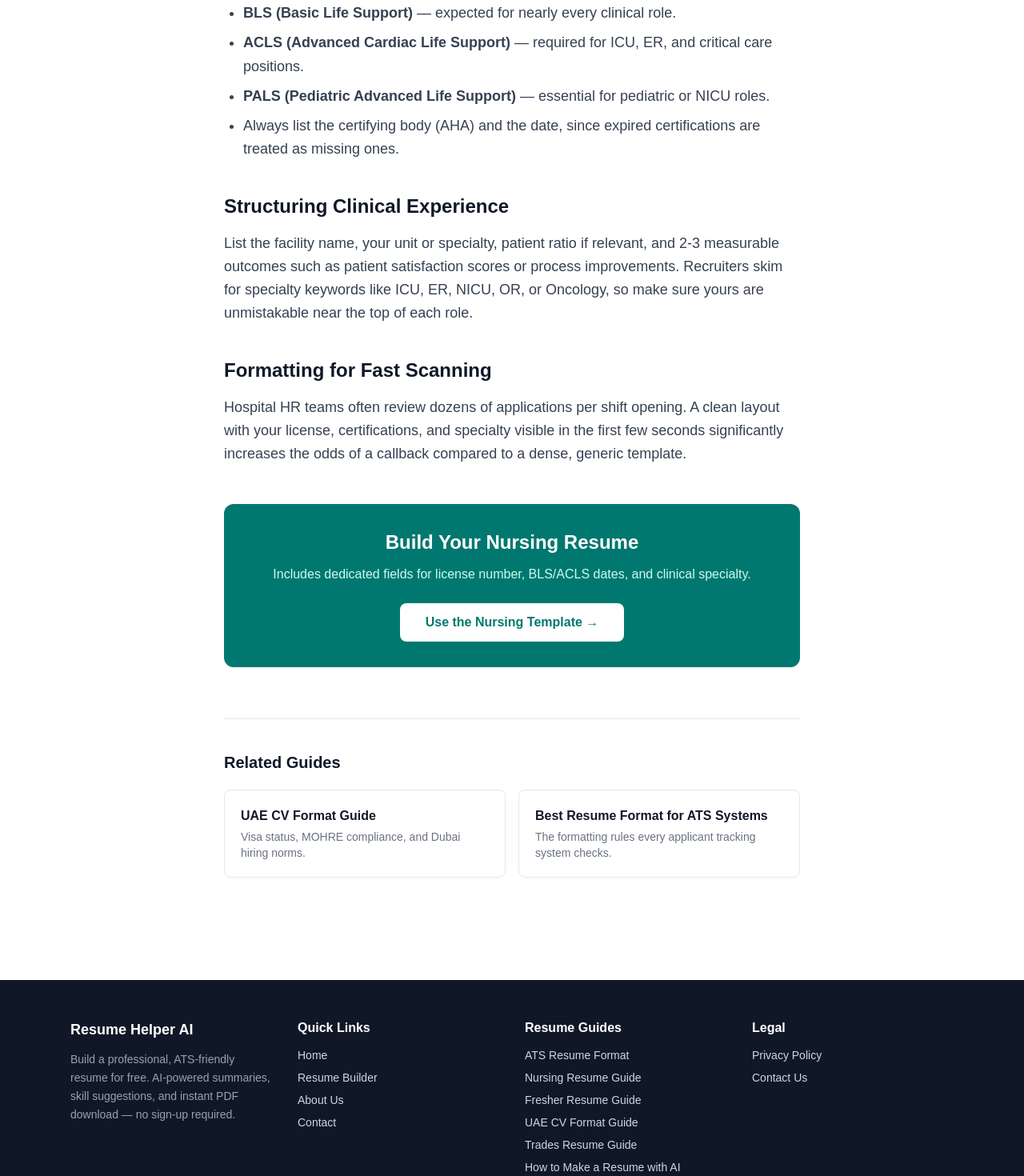
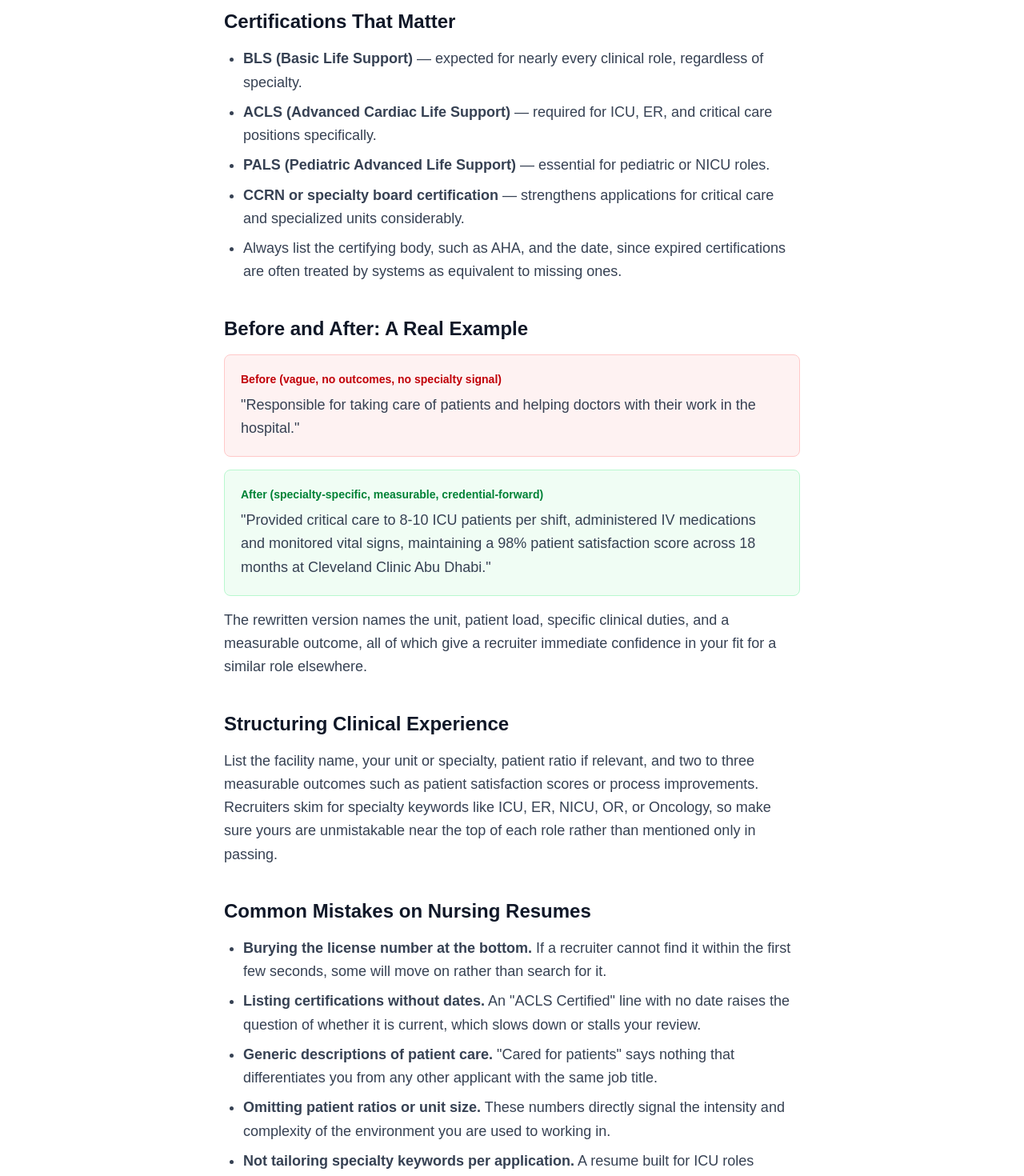
Before and after one commit to pragathishc/ai-resume-builder, a Next.js app: page /blog/nursing-resume-guide in a window 1280 px wide. Shown: the part 1120-2590 px from the top of the page at 80% size. Built offline with nearby package versions, Linux system fonts and the light colour scheme.

Commit message:
Update page.js

```diff
--- a/src/app/blog/nursing-resume-guide/page.js
+++ b/src/app/blog/nursing-resume-guide/page.js
@@ -2,7 +2,7 @@ import Link from "next/link";
 
 export const metadata = {
   title: "Nursing Resume Guide: DHA, DOH & Hospital Requirements",
-  description: "How to write a nursing resume that hospitals in the US, UK, and UAE actually shortlist, including license numbers, BLS/ACLS certifications, and clinical formatting.",
+  description: "How to write a nursing resume that hospitals in the US, UK, and UAE actually shortlist, including license numbers, certifications, sample bullets, and common mistakes.",
   alternates: { canonical: "https://www.resumehelperai.com/blog/nursing-resume-guide" },
 };
 
@@ -28,6 +28,14 @@ function NursingIllustration() {
   );
 }
 
+const faqs = [
+  { q: "Should I include my nursing license number on my resume?", a: "Yes, always. Hospital recruiters, particularly in the UAE and other Gulf countries, need to verify your DHA, DOH, or MOHAP license before shortlisting. Omitting it can cause your application to be filtered out even if you are fully qualified." },
+  { q: "What if my certifications have expired?", a: "List the certification with its expiry date honestly. Some employers will still consider you if you commit to renewing before your start date, but concealing an expired certification and having it discovered later can end an offer immediately." },
+  { q: "How do I handle multiple hospital placements or short contracts?", a: "List each placement separately with exact dates, rather than grouping them, since recruiters specifically look for continuity and breadth of clinical exposure. Short-term or agency placements are common in nursing and do not need justification." },
+  { q: "Should I list every skill I have, or focus on my specialty?", a: "Focus on skills relevant to your target specialty first, then include broader clinical competencies after. A resume for an ICU role should lead with critical care skills, not general ward experience, even if you have both." },
+  { q: "Is a photo required on a nursing resume?", a: "It depends on the region. UAE and many Gulf employers commonly expect a professional photo. US and UK employers typically do not, and including one can sometimes work against you due to anti-discrimination hiring norms. Match the format to where you are applying." },
+];
+
 export default function NursingResumeGuide() {
   return (
     <main className="min-h-screen bg-white">
@@ -46,7 +54,7 @@ export default function NursingResumeGuide() {
           Nursing Resume Guide: DHA, DOH & Hospital Requirements
         </h1>
         <p className="text-lg text-gray-600 mb-10">
-          Hospital recruiters scan nursing resumes differently than corporate ones. License numbers, certifications, and clinical specialty need to be visible in seconds. Here is exactly what to include.
+          Hospital recruiters scan nursing resumes differently than corporate ones. License numbers, certifications, and clinical specialty need to be visible in seconds. Here is exactly what to include, a sample bullet you can adapt, and the mistakes that cost qualified nurses interviews.
         </p>
 
         <div className="mb-10">
@@ -55,21 +63,52 @@ export default function NursingResumeGuide() {
 
         <div className="space-y-6 text-gray-700 text-lg leading-relaxed">
           <h2 className="text-2xl font-bold text-gray-900 mt-10 mb-4">License Information Comes First</h2>
-          <p>Unlike most resumes, a nursing resume should surface your license number and expiry date near the top, not buried in a certifications section. Hospitals in the UAE require DHA, DOH, or MOHAP license numbers to be visible immediately, since unlicensed applications are often filtered out before review.</p>
+          <p>Unlike most resumes, a nursing resume should surface your license number and expiry date near the top, not buried in a certifications section. Hospitals in the UAE require DHA, DOH, or MOHAP license numbers to be visible immediately, since unlicensed applications are often filtered out before review by a human. In the US, state licensure (RN, compact license status) should appear just as prominently.</p>
 
           <h2 className="text-2xl font-bold text-gray-900 mt-10 mb-4">Certifications That Matter</h2>
           <ul className="list-disc pl-6 space-y-2">
-            <li><strong>BLS (Basic Life Support)</strong> — expected for nearly every clinical role.</li>
-            <li><strong>ACLS (Advanced Cardiac Life Support)</strong> — required for ICU, ER, and critical care positions.</li>
+            <li><strong>BLS (Basic Life Support)</strong> — expected for nearly every clinical role, regardless of specialty.</li>
+            <li><strong>ACLS (Advanced Cardiac Life Support)</strong> — required for ICU, ER, and critical care positions specifically.</li>
             <li><strong>PALS (Pediatric Advanced Life Support)</strong> — essential for pediatric or NICU roles.</li>
-            <li>Always list the certifying body (AHA) and the date, since expired certifications are treated as missing ones.</li>
+            <li><strong>CCRN or specialty board certification</strong> — strengthens applications for critical care and specialized units considerably.</li>
+            <li>Always list the certifying body, such as AHA, and the date, since expired certifications are often treated by systems as equivalent to missing ones.</li>
           </ul>
 
+          <h2 className="text-2xl font-bold text-gray-900 mt-10 mb-4">Before and After: A Real Example</h2>
+          <div className="bg-red-50 border border-red-200 rounded-lg p-5 my-4">
+            <p className="text-sm font-semibold text-red-700 mb-2">Before (vague, no outcomes, no specialty signal)</p>
+            <p className="text-gray-700">"Responsible for taking care of patients and helping doctors with their work in the hospital."</p>
+          </div>
+          <div className="bg-green-50 border border-green-200 rounded-lg p-5 my-4">
+            <p className="text-sm font-semibold text-green-700 mb-2">After (specialty-specific, measurable, credential-forward)</p>
+            <p className="text-gray-700">"Provided critical care to 8-10 ICU patients per shift, administered IV medications and monitored vital signs, maintaining a 98% patient satisfaction score across 18 months at Cleveland Clinic Abu Dhabi."</p>
+          </div>
+          <p>The rewritten version names the unit, patient load, specific clinical duties, and a measurable outcome, all of which give a recruiter immediate confidence in your fit for a similar role elsewhere.</p>
+
           <h2 className="text-2xl font-bold text-gray-900 mt-10 mb-4">Structuring Clinical Experience</h2>
-          <p>List the facility name, your unit or specialty, patient ratio if relevant, and 2-3 measurable outcomes such as patient satisfaction scores or process improvements. Recruiters skim for specialty keywords like ICU, ER, NICU, OR, or Oncology, so make sure yours are unmistakable near the top of each role.</p>
+          <p>List the facility name, your unit or specialty, patient ratio if relevant, and two to three measurable outcomes such as patient satisfaction scores or process improvements. Recruiters skim for specialty keywords like ICU, ER, NICU, OR, or Oncology, so make sure yours are unmistakable near the top of each role rather than mentioned only in passing.</p>
+
+          <h2 className="text-2xl font-bold text-gray-900 mt-10 mb-4">Common Mistakes on Nursing Resumes</h2>
+          <ul className="list-disc pl-6 space-y-2">
+            <li><strong>Burying the license number at the bottom.</strong> If a recruiter cannot find it within the first few seconds, some will move on rather than search for it.</li>
+            <li><strong>Listing certifications without dates.</strong> An "ACLS Certified" line with no date raises the question of whether it is current, which slows down or stalls your review.</li>
+            <li><strong>Generic descriptions of patient care.</strong> "Cared for patients" says nothing that differentiates you from any other applicant with the same job title.</li>
+            <li><strong>Omitting patient ratios or unit size.</strong> These numbers directly signal the intensity and complexity of the environment you are used to working in.</li>
+            <li><strong>Not tailoring specialty keywords per application.</strong> A resume built for ICU roles should look different from one built for pediatric roles, even if the underlying experience overlaps.</li>
+          </ul>
 
           <h2 className="text-2xl font-bold text-gray-900 mt-10 mb-4">Formatting for Fast Scanning</h2>
-          <p>Hospital HR teams often review dozens of applications per shift opening. A clean layout with your license, certifications, and specialty visible in the first few seconds significantly increases the odds of a callback compared to a dense, generic template.</p>
+          <p>Hospital HR teams often review dozens of applications per shift opening. A clean layout with your license, certifications, and specialty visible in the first few seconds significantly increases the odds of a callback compared to a dense, generic template built for corporate roles.</p>
+
+          <h2 className="text-2xl font-bold text-gray-900 mt-10 mb-4">Frequently Asked Questions</h2>
+          <div className="space-y-5 mt-6">
+            {faqs.map((faq, idx) => (
+              <div key={idx} className="border-b border-gray-100 pb-5">
+                <p className="font-semibold text-gray-900 mb-2">{faq.q}</p>
+                <p className="text-gray-600">{faq.a}</p>
+              </div>
+            ))}
+          </div>
         </div>
 
         <div className="bg-teal-700 rounded-xl p-8 mt-12 text-center">
@@ -110,6 +149,20 @@ export default function NursingResumeGuide() {
           }),
         }}
       />
+      <script
+        type="application/ld+json"
+        dangerouslySetInnerHTML={{
+          __html: JSON.stringify({
+            "@context": "https://schema.org",
+            "@type": "FAQPage",
+            mainEntity: faqs.map((f) => ({
+              "@type": "Question",
+              name: f.q,
+              acceptedAnswer: { "@type": "Answer", text: f.a },
+            })),
+          }),
+        }}
+      />
     </main>
   );
 }
```
